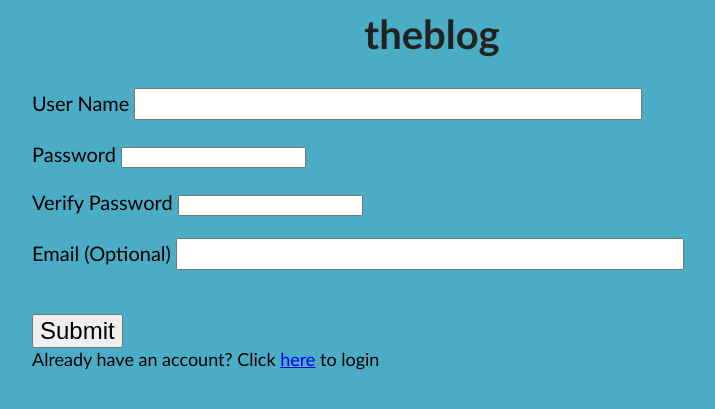
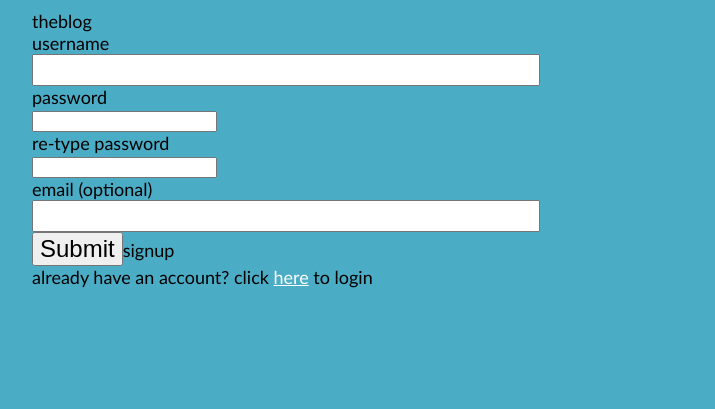
Before and after one commit to twprobasco/theblog, a Python web app: template templates/signup.html in a window 1280 px wide. Shown: the top 409 px of the page, without its empty margins (208-923 px from the left). Run offline with Jinja, Linux system fonts and the light colour scheme; the template is opened without the code that fills it, so the values that code supplies are empty.

Commit message:
setup signup.html with div elements. removed hyperlink from the div element id titleblock from base.html and frontdoor.html

```diff
--- a/templates/base.html
+++ b/templates/base.html
@@ -6,9 +6,7 @@
 	</head>
 
 	<body>
-		<a href="/blog" class="main-title">
-			theblog
-		</a>
+		<div id="titleblock">theblog</div>
 
 		<div id="content">
 			{% block content %}
--- a/templates/frontdoor.html
+++ b/templates/frontdoor.html
@@ -6,9 +6,7 @@
 	</head>
 
 	<body>
-		<div id="titleblock">
-			<a href="/blog" class="main-title">theblog</a>
-		</div>
+		<div id="titleblock">theblog</div>
 
 		<div id="content">
 			{% block content %}
--- a/templates/signup.html
+++ b/templates/signup.html
@@ -2,34 +2,38 @@
 
 {% block content %}
 
+<div id="signupframe">
 	<form method="post">
-	<label>
-		User Name
+		<div id="username-label">username</div>
+		<div id="username-textbox">
 			<input type="text" name="username" value={{username}}>
 			<div style="color: red">{{username_error}}</div>
-	</label>
-	<br>
-	<label>
-		Password
+		</div>
+
+		<div id="password-label">password</div>
+		<div id="password-textbox">
 			<input type="password" name="password" value={{password}}>
 			<div style="color: red">{{pw_error}}</div>
-	</label>
-	<br>
-	<label>
-		Verify Password
+		</div>
+
+		<div id="password-verify-label">re-type password</div>
+		<div id="password-verify-textbox">
 			<input type="password" name="password_verify" value={{password_verify}}>
 			<div style="color: red">{{pw_v_error}}</div>
-	</label>
-	<br>
-	<label>
-		Email (Optional)
+		</div>
+
+		<div id="email-label">email (optional)</div>
+		<div id="email-textbox">
 			<input type="text" name="email" value={{email}}>
 			<div style="color: red">{{email_error}}</div>
-	</label>
-	<br><br>
-	<input type="submit">
+		</div>
+
+		<input type="submit">signup
 	</form>
 
-Already have an account? Click <a href="login">here</a> to login
+	<div id="login-redirect">
+		already have an account? click <a href="login" style="color:white">here</a> to login
+	</div>
+</div>
 
 {% endblock %}
```
Lines whose indentation alone changed are shown as unchanged.
